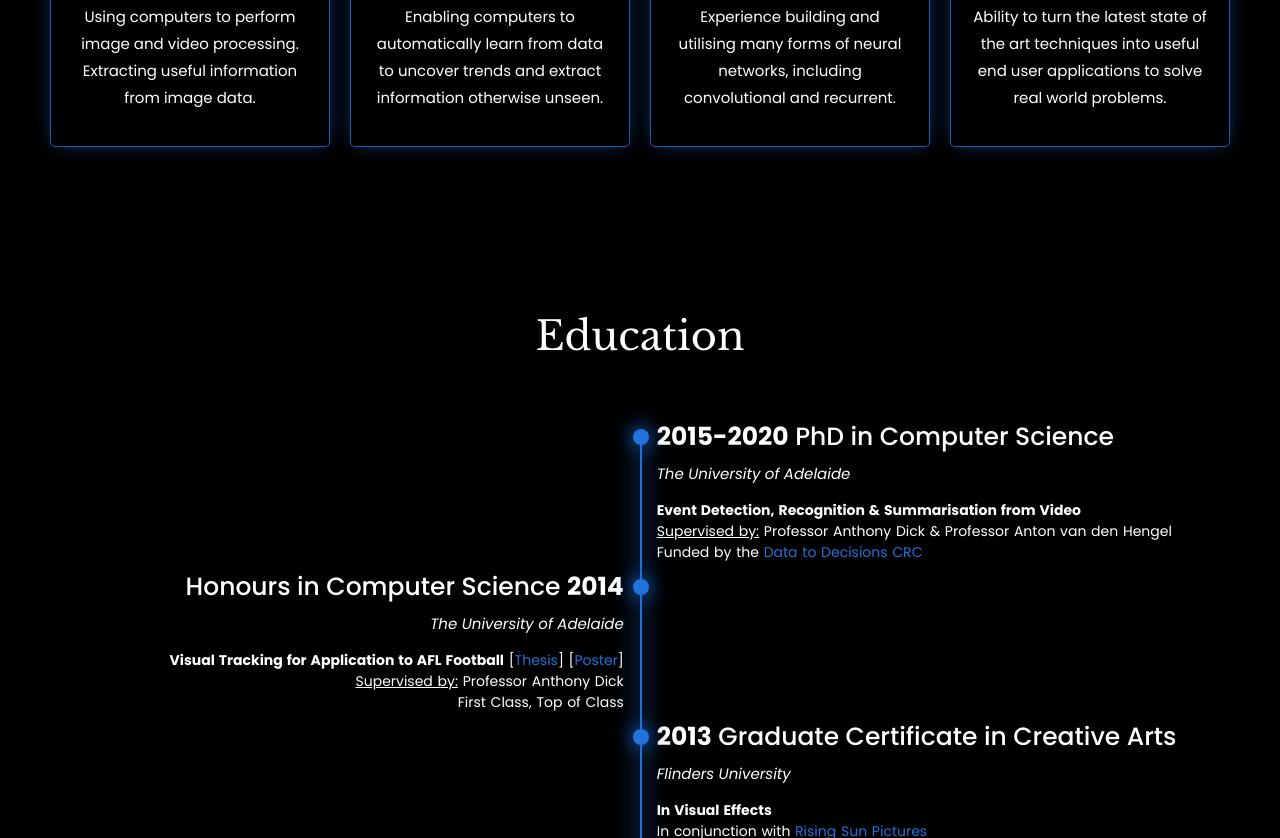
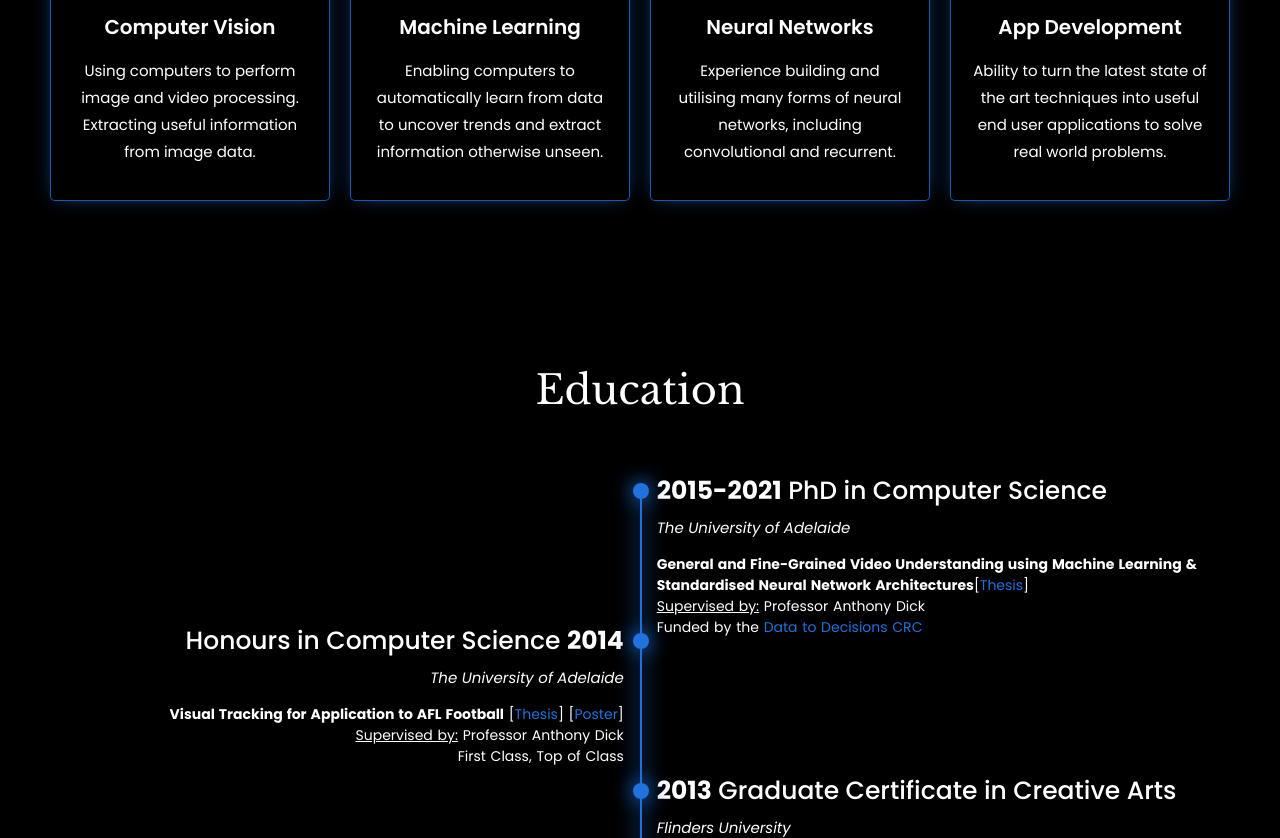
Before and after one commit to HaydenFaulkner/haydenfaulkner.github.io, a plain HTML site: page index.html in a window 1280 px wide. Shown: the part 1787-2625 px from the top of the page. Drawn offline with nearby package versions, Linux system fonts and the light colour scheme.

Commit message:
update blurb and thesis

```diff
--- a/index.html
+++ b/index.html
@@ -62,7 +62,7 @@ Thanks for the codes and contributions <3
     <div class="panel">
       <div class="mid">
         <div class="profile-text-mid" data-aos="fade-up">
-          <p>I am a final year PhD student within <a href="https://www.adelaide.edu.au/aiml/">The Australian Institute for Machine Learning</a> at <a href="https://www.adelaide.edu.au/">The University of Adelaide</a> in South Australia. I work heavily in the fields of Computer Vision, Machine Learning and Artificial Intelligence, with my research focused on developing approaches to understand video data. I have worked on image and video classification, detection, captioning and tracking with deep neural networks and large datasets.<br /><br />I am passionate about applying the latest techniques to solve real world problems, as well as effectively communicating ideas to clients, colleagues and the broader community. My time working with industry partners has allowed me the opportunity to implement artificially intelligent soultions to a diverse set of interesting problems. If you would like to find out how I can help you, get in touch below.</p>
+          <p>I recently completed my PhD at <a href="https://www.adelaide.edu.au/">The University of Adelaide</a> in the field of Artificial Intelligence, as a student within <a href="https://www.adelaide.edu.au/aiml/">The Australian Institute for Machine Learning</a>. I am currently splitting my professional time between two local startup ventures, <a href="https://wovenoptics.com/">Woven Optics</a> and <a href="https://www.ivai.com.au/">Insight Via Artificial Intelligence</a>, working as a Machine Learning and Research Engineer. I have also been contracted to perform Machine Learning engineering and consulting for a number of other local companies.<br /><br />I have experience in the fields of Computer Vision, Machine Learning and Artificial Intelligence, with my research focused on image and video classification, detection, captioning and tracking with deep neural networks. I am passionate about applying the latest techniques to solve real world problems, as well as effectively communicating ideas to clients, colleagues and the broader community. My time working with industry partners has allowed me the opportunity to implement artificially intelligent soultions to a diverse set of interesting problems. If you would like to find out how I can help you, get in touch below.</p>
         </div>
       </div>
     </div>
@@ -347,9 +347,9 @@ Thanks for the codes and contributions <3
             <div class="marker" data-aos="fade-in"></div>
             <div class="vert-line" data-aos="fade-in"></div>
             <div class="timeline-content" data-aos="fade-left">
-              <h3><b>2015-2020</b> PhD in Computer Science</h3>
+              <h3><b>2015-2021</b> PhD in Computer Science</h3>
               <span>The University of Adelaide</span>
-              <p><b>Event Detection, Recognition &amp; Summarisation from Video</b><br><u>Supervised by:</u> Professor Anthony Dick &amp; Professor Anton van den Hengel<br>Funded by the <a href="https://www.d2dcrc.com.au/" target="_blank" rel="nofollow">Data to Decisions CRC</a></p>
+              <p><b>General and Fine-Grained Video Understanding using Machine Learning &amp; Standardised Neural Network Architectures</b>[<a href="./pdfs/Thesis.pdf" target="_blank" rel="nofollow">Thesis</a>]<br><u>Supervised by:</u> Professor Anthony Dick<br>Funded by the <a href="https://www.d2dcrc.com.au/" target="_blank" rel="nofollow">Data to Decisions CRC</a></p>
               <div class="bottom"></div>
             </div>
           </div>
@@ -1064,6 +1064,7 @@ Thanks for the codes and contributions <3
       <div class="mid">
         <h1 data-aos="fade-in">Things I've Done</h1>
         <div class="timeline-b" data-aos="fade-in">
+
           <div class="timeline-b-block timeline-b-block-right">
             <div class="marker-b" data-aos="fade-in"></div>
             <div class="vert-line"></div>
```
Also changed, not shown: 1 other file.
